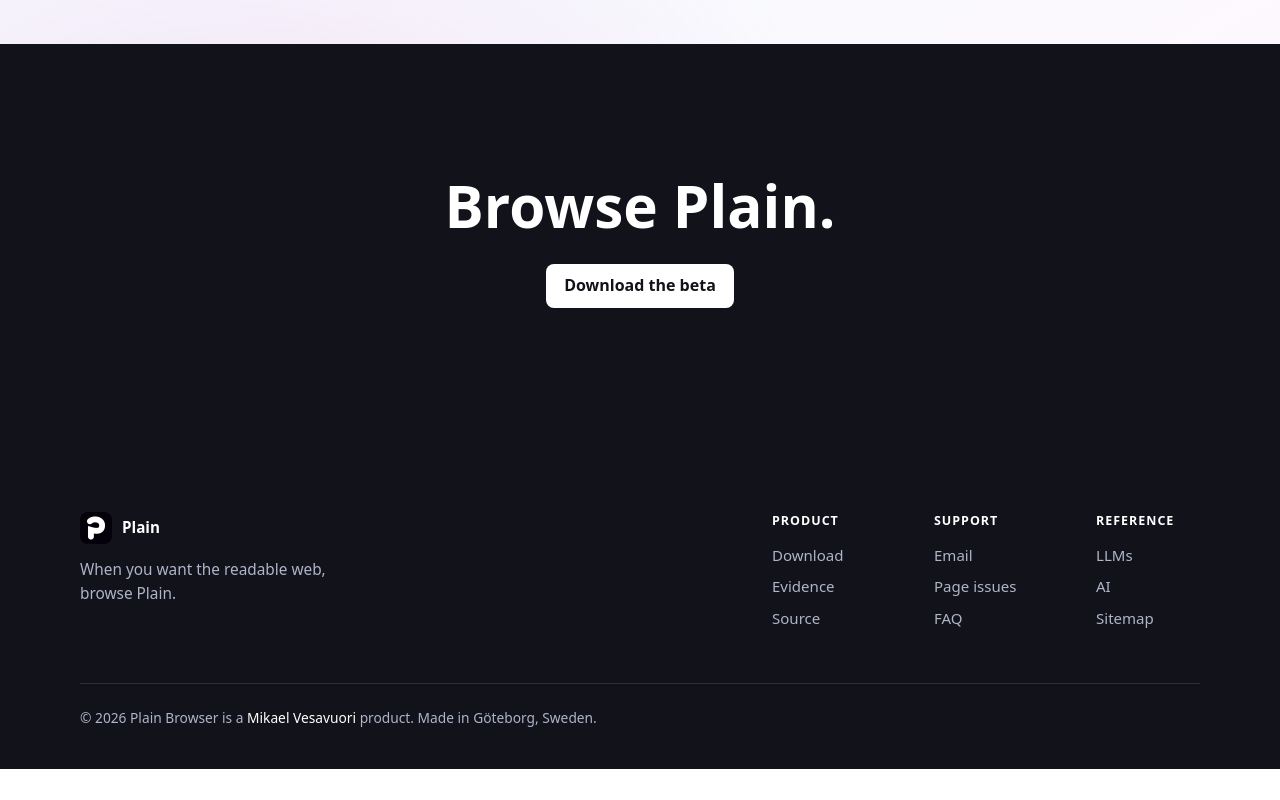
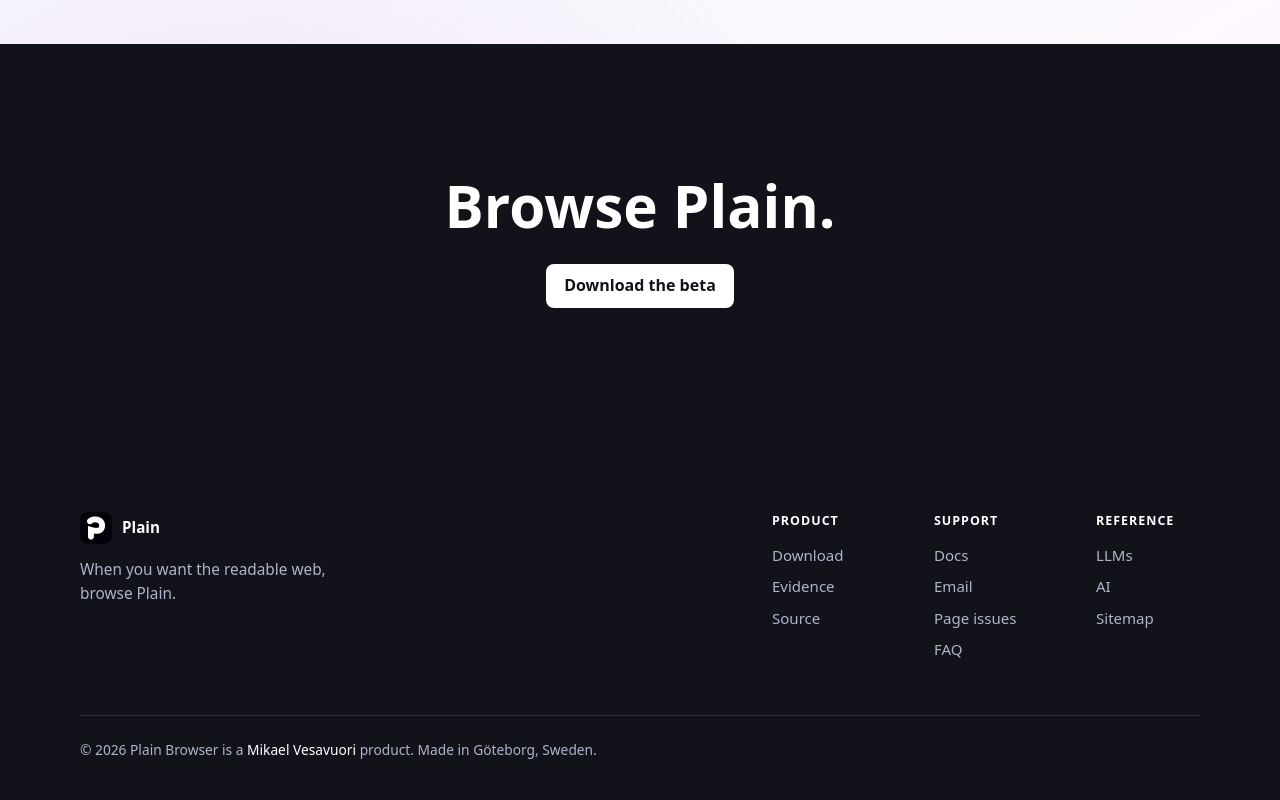
Before and after one commit to mikaelvesavuori/plain-browser, a website: page site/index.html in a window 1280 px wide. Shown: the part 4581-5381 px from the top of the page. Before the commit the page ends 5350 px from the top, so only its background shows below. Drawn offline with Linux system fonts and the light colour scheme.

Commit message:
fix: add docs site link to footer

```diff
--- a/site/index.html
+++ b/site/index.html
@@ -311,6 +311,7 @@
           </div>
           <div class="footer-col">
             <h4>Support</h4>
+            <a href="https://docs.browseplain.com/">Docs</a>
             <a href="mailto:hello@browseplain.com">Email</a>
             <a href="https://github.com/mikaelvesavuori/plainview/issues/new">Page issues</a>
             <a href="#faq">FAQ</a>
```
